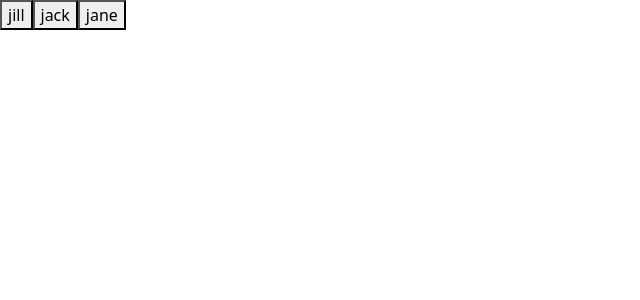
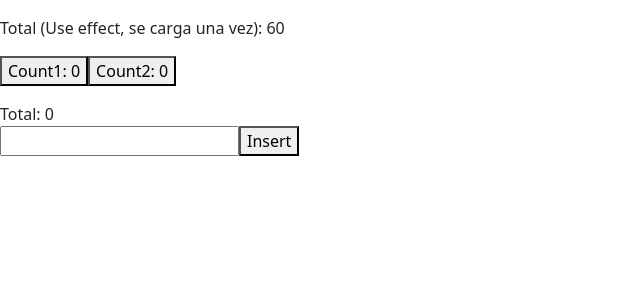
Before and after one commit to jorginho222/react-app, a React (Vite) app: page / in a window 1280 px wide. Shown: the top 300 px of the page, without its empty margins (0-640 px from the left). Built offline with nearby package versions, Linux system fonts and the light colour scheme.

Commit message:
Use state & use reducer

```diff
--- a/src/App.tsx
+++ b/src/App.tsx
@@ -1,32 +1,12 @@
-import {useEffect, useState} from "react";
+import {UseMemo} from "./components/UseMemo";
+import {SortedList} from "./components/SortedList";
 
 export function App() {
-  const [names, setNames] = useState([])
-
-  useEffect(() => {
-    fetch('/names.json')
-      .then(res => res.json())
-      .then(data => setNames(data))
-  }, [])
-
-  const [selectedNameData, setSelectedNameData] = useState()
-
-  const onSelectedNameChange = (name: string) => {
-    fetch(`/${name}.json`)
-      .then(response => response.json())
-      .then(data => setSelectedNameData(data))
-  }
+  const list = ['Roque']
 
   return (
     <div>
-      <div>
-        {names.map((name, index) =>(
-          <button key={index} onClick={() => onSelectedNameChange(name)}>{name}</button>
-        ))}
-      </div>
-      <div>
-        {JSON.stringify(selectedNameData)}
-      </div>
+      <UseMemo />
     </div>
-  )
+  );
 }
--- a/src/components/NameList.tsx
+++ b/src/components/NameList.tsx
@@ -1,6 +1,9 @@
 import {useReducer, useState} from "react";
+interface NameListProps {
+  onNameInserted: (names: []) => void
+}
 
-export function NameList() {
+export function NameList({onNameInserted}: NameListProps) {
   enum NameActionKind {
     SET_NAME = 'SET_NAME',
     ADD_NAME = 'ADD_NAME'
@@ -38,12 +41,22 @@ export function NameList() {
       value={state.name}
       onChange={e => dispatch({ type: NameActionKind.SET_NAME, payload: e.target.value })}
     />
-    <button onClick={() => dispatch({ type: NameActionKind.ADD_NAME })}>Insert</button>
-    <div>
-      { state.names.map((name: string, index: number) => (
-          <div key={index}>{name}</div>
-        )
-      )}
-    </div>
+    <button onClick={() => {
+      dispatch({type: NameActionKind.ADD_NAME})
+      onNameInserted(state.names)
+    }}>Insert</button>
+
+    { state.names.length > 0 &&
+      <select> {
+          state.names.map((name: string, index: number) => (
+            <option key={index} value={name}>{name}</option>
+          ))
+        }
+      </select> }
+
+    {/*{ state.names.map((name: string, index: number) => (*/}
+    {/*    <div key={index}>{name}</div>*/}
+    {/*  )*/}
+    {/*)}*/}
   </>
 }
--- a/src/components/SortedList.tsx
+++ b/src/components/SortedList.tsx
@@ -1,10 +1,12 @@
 import {useMemo} from "react";
+interface SortedListProps {
+  list: [],
+  sortFunc: () => number
+}
 
-export function SortedList({list, sortFunc}) {
-  console.log('SortedList render')
+export function SortedList({list, sortFunc}: SortedListProps) {
   const sortedList = useMemo(
     () => {
-      console.log('Running sort')
       return [...list].sort(sortFunc)
     },
     [list]
--- a/src/components/UseMemo.tsx
+++ b/src/components/UseMemo.tsx
@@ -1,5 +1,6 @@
 import {useCallback, useMemo, useState} from "react";
 import {SortedList} from "./SortedList";
+import {NameList} from "./NameList";
 
 export function UseMemo() {
   const [numbers] = useState([10,20,30])
@@ -8,8 +9,8 @@ export function UseMemo() {
     [numbers]
   ) // looking for changes in numbers array
 
-  const [names] = useState(['Gachi', 'Pachi', 'Cachi'])
-  const sortedNames = useMemo(() => [...names].sort(), [names])
+  const [names, setNames] = useState([])
+  // const sortedNames = useMemo(() => [...names].sort(), [names])
   const [count1, setCount1] = useState(0)
   const [count2, setCount2] = useState(0)
   const countTotal = useMemo(() => count1 + count2, [count1, count2])
@@ -18,14 +19,14 @@ export function UseMemo() {
 
   return (
     <>
-      <div>Total: {total}</div>
-      <div>Names: {names.join(', ')}</div>
+      <div className="mt-3">Total (Use effect, se carga una vez): {total}</div>
       <SortedList list={names} sortFunc={sortFunc} />
-      <div>
+      <div className="mt-3">
         <button onClick={() => setCount1(count1 + 1)}>Count1: {count1}</button>
         <button onClick={() => setCount2(count2 + 1)}>Count2: {count2}</button>
       </div>
-      <div>Total: {countTotal}</div>
+      <div className="mt-3">Total: {countTotal}</div>
+      <NameList onNameInserted={(names) => setNames(names)} />
     </>
   );
 }
--- a/src/main.tsx
+++ b/src/main.tsx
@@ -2,6 +2,7 @@ import React from 'react'
 import ReactDOM from 'react-dom/client'
 import 'bootstrap/dist/css/bootstrap.css'
 import {App} from "./App";
+
 
 ReactDOM.createRoot(document.getElementById('root') as HTMLElement).render(
   <React.StrictMode>
```
Also changed, not shown: src/components/NameJSONData.tsx (added, +41 -0 lines), src/components/Stopwatch.tsx (added, +20 -0 lines), src/components/UseRef.tsx (added, +36 -0 lines), src/components/Alert.tsx (indentation only).
